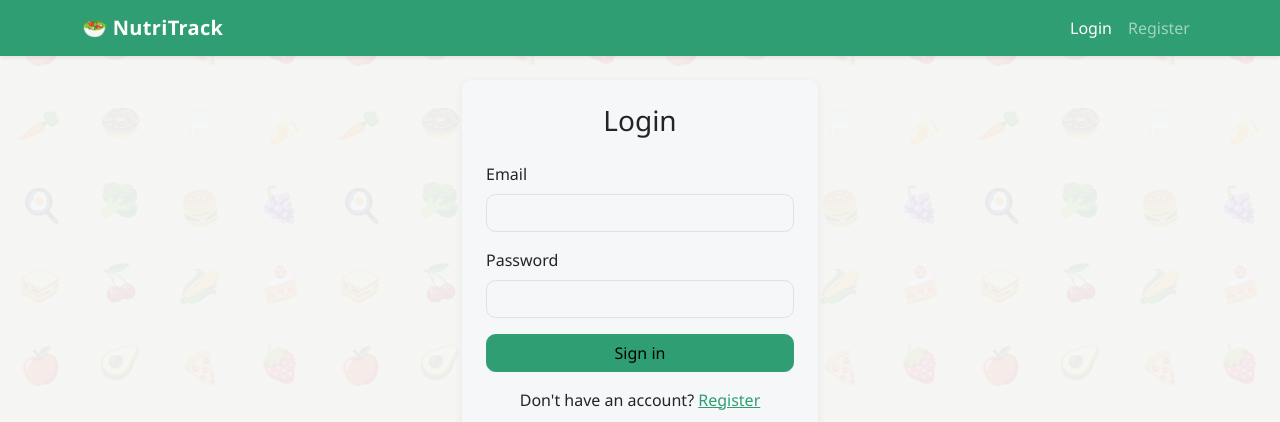
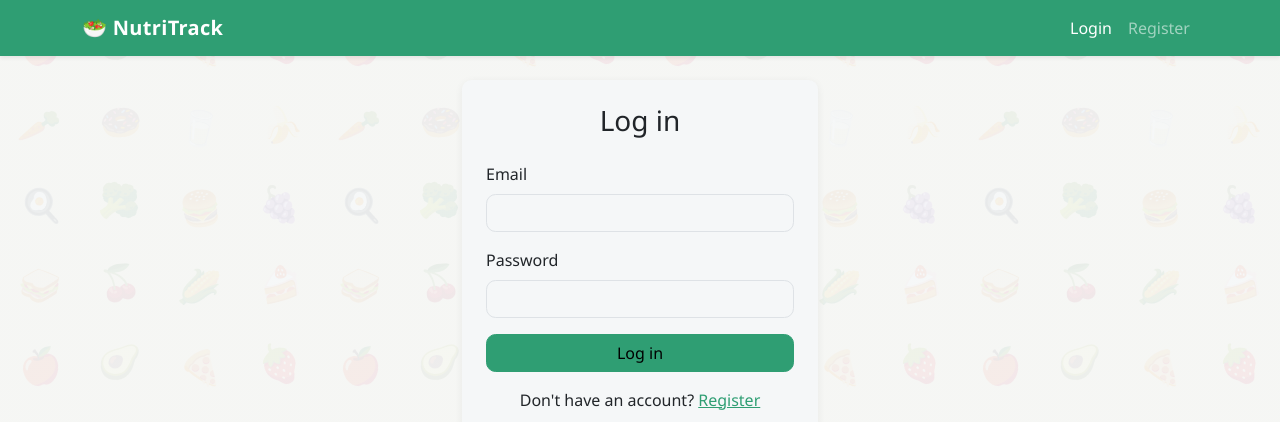
Before and after one commit to matko5791-byte/NutriTrack, an Angular app in the folder client/: page /login in a window 1280 px wide. Shown: the top 422 px of the page. Built offline with nearby package versions, Linux system fonts and the light colour scheme.

Commit message:
Ispravak 5

```diff
--- a/client/src/app/pages/login/login.component.html
+++ b/client/src/app/pages/login/login.component.html
@@ -2,7 +2,7 @@
   <div class="col-12 col-md-6 col-lg-4">
     <div class="card">
       <div class="card-body p-4">
-        <h1 class="h3 mb-4 text-center">Login</h1>
+        <h1 class="h3 mb-4 text-center">Log in</h1>
 
         <div class="alert alert-danger" *ngIf="errorMessage">{{ errorMessage }}</div>
 
@@ -24,7 +24,7 @@
           </div>
 
           <button type="submit" class="btn btn-primary w-100" [disabled]="isSubmitting">
-            {{ isSubmitting ? 'Signing in...' : 'Sign in' }}
+            {{ isSubmitting ? 'Logging in...' : 'Log in' }}
           </button>
         </form>
 
--- a/client/src/app/pages/register/register.component.html
+++ b/client/src/app/pages/register/register.component.html
@@ -45,7 +45,7 @@
         </form>
 
         <p class="mt-3 mb-0 text-center">
-          Already have an account? <a routerLink="/login">Sign in</a>
+          Already have an account? <a routerLink="/login">Log in</a>
         </p>
       </div>
     </div>
```
